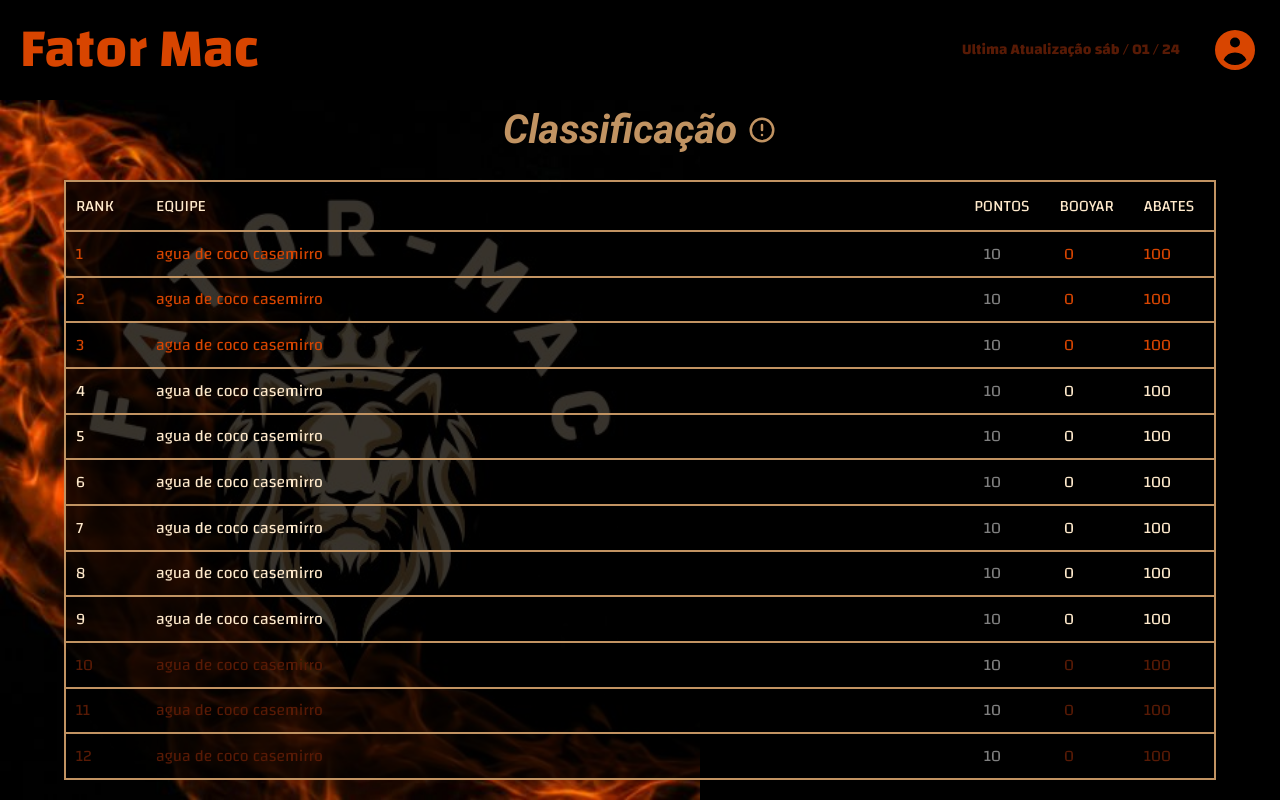
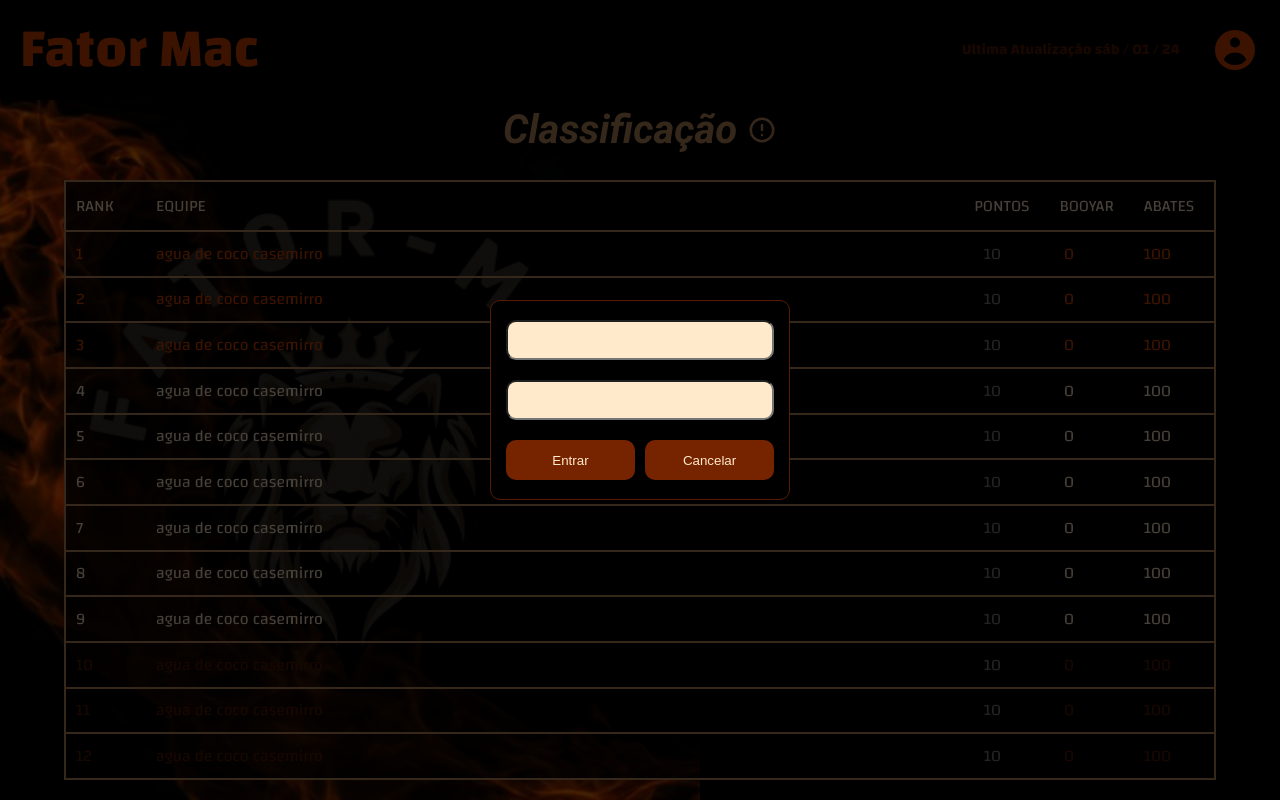
Before and after one commit to emersonjesuz/project-rank-gamer, a React (Vite) app: page / in a window 1280 px wide. Both pictures are taken after a click on the icon 1235 px from the left and 50 px from the top of the page. Built offline with nearby package versions, Linux system fonts and the light colour scheme.

Commit message:
adicionado modal de login

```diff
--- /dev/null
+++ b/src/components/modals/sign-in/index.tsx
@@ -0,0 +1,21 @@
+import { Dispatch, SetStateAction } from "react";
+import styles from "./styles.module.scss";
+
+type props = {
+  setShowSignup: Dispatch<SetStateAction<boolean>>;
+};
+
+export default function Signin({ setShowSignup }: props) {
+  return (
+    <div className={styles.container}>
+      <div className={styles.box}>
+        <input type="text" />
+        <input type="text" />
+        <div>
+          <button>Entrar</button>
+          <button onClick={() => setShowSignup(false)}>Cancelar</button>
+        </div>
+      </div>
+    </div>
+  );
+}
--- /dev/null
+++ b/src/components/modals/sign-in/styles.module.scss
@@ -0,0 +1,62 @@
+@import "../../../styles/color";
+
+.container {
+  display: flex;
+  align-items: center;
+  justify-content: center;
+
+  width: 100vw;
+  height: 100vh;
+
+  position: fixed;
+  top: 0;
+  left: 0;
+
+  background-color: rgba(0, 0, 0, 0.726);
+}
+
+.box {
+  display: flex;
+  align-items: center;
+  justify-content: center;
+  flex-direction: column;
+  gap: 20px;
+
+  width: 300px;
+  height: 200px;
+
+  background-color: black;
+  border: 1px solid $orange-3;
+  border-radius: 10px;
+
+  div {
+    display: flex;
+    width: 90%;
+    gap: 10px;
+  }
+
+  input,
+  button {
+    width: 90%;
+    height: 40px;
+    color: $orange-3;
+    border-radius: 10px;
+  }
+
+  input {
+    background-color: $cream-1;
+    padding-left: 12px;
+  }
+
+  button {
+    background-color: $orange-2;
+    color: $cream-1;
+    border: none;
+
+    cursor: pointer;
+
+    &:focus {
+      color: $cream-2;
+    }
+  }
+}
--- a/src/pages/rank/components/header/index.tsx
+++ b/src/pages/rank/components/header/index.tsx
@@ -2,8 +2,12 @@ import moment from "moment/moment";
 import "moment/locale/pt-br";
 import { HiUserCircle } from "react-icons/hi";
 import styles from "./styles.module.scss";
+import { Dispatch, SetStateAction } from "react";
+type props = {
+  setShowSignup: Dispatch<SetStateAction<boolean>>;
+};
 
-export default function Header() {
+export default function Header({ setShowSignup }: props) {
   return (
     <header className={styles.header}>
       <div className={styles["box-title"]}>
@@ -14,7 +18,12 @@ export default function Header() {
           Ultima Atualização{" "}
           <span>{moment().locale("pt-br").format("ddd / MM / YY")}</span>
         </h4>
-        <HiUserCircle className={styles.icon} color="#d84500" size={50} />
+        <HiUserCircle
+          onClick={() => setShowSignup(true)}
+          className={styles.icon}
+          color="#d84500"
+          size={50}
+        />
       </div>
     </header>
   );
--- a/src/pages/rank/index.tsx
+++ b/src/pages/rank/index.tsx
@@ -5,6 +5,7 @@ import { squardType } from "../../types";
 import Header from "./components/header";
 import Table from "./components/table";
 import styles from "./styles.module.scss";
+import Signin from "../../components/modals/sign-in";
 
 const squards: squardType[] = [
   {
@@ -107,10 +108,11 @@ const squards: squardType[] = [
 
 export default function Rank() {
   const [showModal, setShowModal] = useState(false);
+  const [showSignup, setShowSignup] = useState(false);
 
   return (
     <div className={styles.container}>
-      <Header />
+      <Header setShowSignup={setShowSignup} />
       <main className={styles.main}>
         <div className={styles["content-table"]}>
           <section className={styles.title}>
@@ -121,6 +123,7 @@ export default function Rank() {
         </div>
       </main>
       {showModal && <Squard squard={squards[0]} setShowModal={setShowModal} />}
+      {showSignup && <Signin setShowSignup={setShowSignup} />}
     </div>
   );
 }
```
Also changed, not shown: src/pages/config/index.tsx (added, +9 -0 lines).
